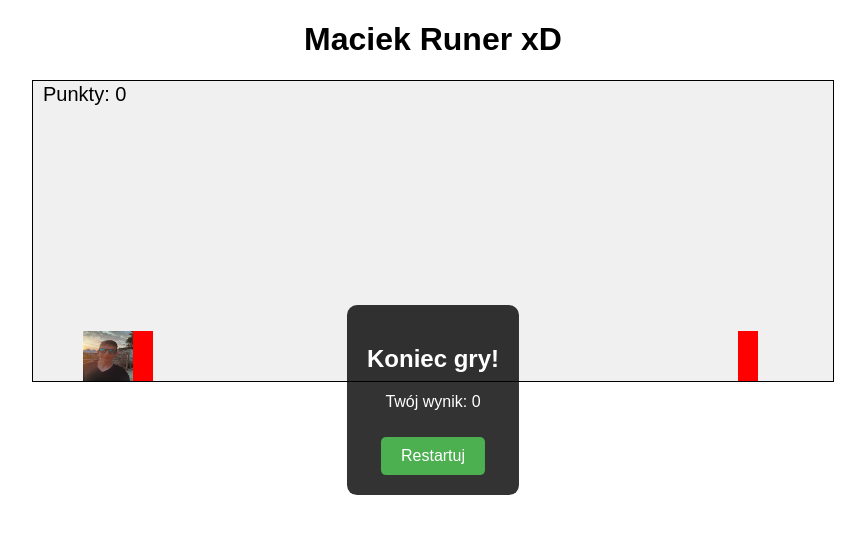
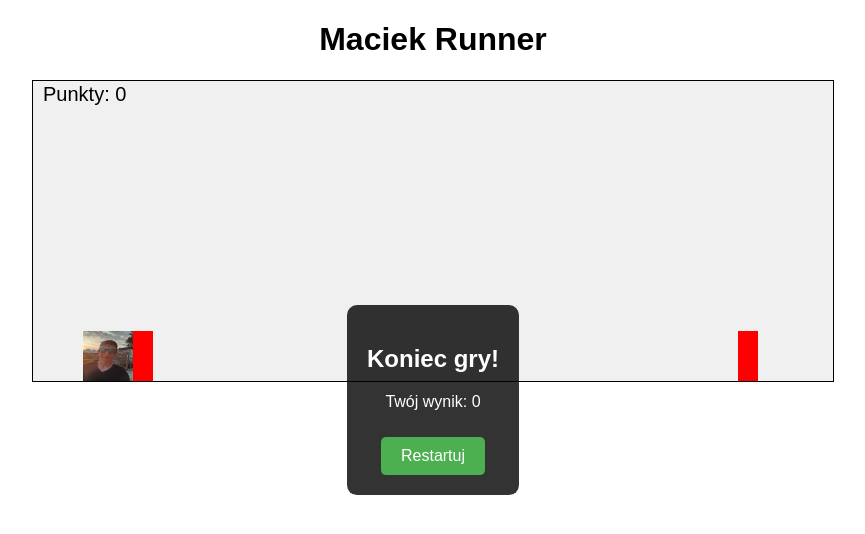
Before and after one commit to szi804s/maciekjumper, a plain HTML site: page index.html in a window 1280 px wide. Shown: the whole page, without its empty margins (207-1072 px from the left). Drawn offline with Linux system fonts and the light colour scheme.

Commit message:
Update index.html

```diff
--- a/index.html
+++ b/index.html
@@ -3,7 +3,7 @@
 <head>
   <meta charset="UTF-8">
   <meta name="viewport" content="width=device-width, initial-scale=1.0">
-  <title>Maciek Runer XD</title>
+  <title>Maciek Runner</title>
   <style>
     canvas {
       border: 1px solid black;
@@ -43,7 +43,7 @@
   </style>
 </head>
 <body>
-  <h1>Maciek Runer xD</h1>
+  <h1>Maciek Runner</h1>
   <canvas id="gameCanvas" width="800" height="300"></canvas>
 
   <!-- Menu końca gry -->
@@ -170,7 +170,7 @@
       gameLoop();
     });
 
-    // Obsługa skoku
+    // Funkcja do skakania
     function jump() {
       if (!isJumping && gameRunning) {
         velocityY = jumpHeight;
@@ -187,7 +187,6 @@
 
     // Obsługa dotyku
     canvas.addEventListener('touchstart', (e) => {
-      e.preventDefault();
       jump();
     });
 
```
